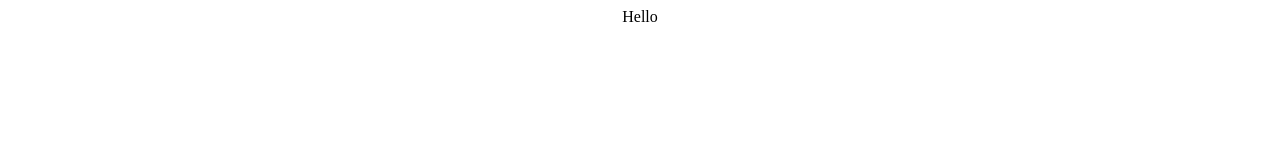
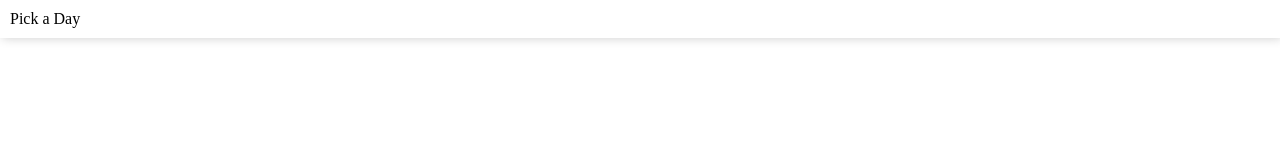
Before and after one commit to giacomoschiavo/pick-a-day, a React (Create React App) app: page / in a window 1280 px wide. Shown: the top 160 px of the page. Built offline with nearby package versions, Linux system fonts and the light colour scheme.

Commit message:
added header component, moved router to App.ks

```diff
--- a/src/App.css
+++ b/src/App.css
@@ -1,8 +1,8 @@
+html,
+body {
+  margin: 0;
+}
+
 .App {
   text-align: center;
 }
-
-.App-logo {
-  height: 40vmin;
-  pointer-events: none;
-}
--- a/src/App.js
+++ b/src/App.js
@@ -1,6 +1,20 @@
 import "./App.css";
+import { BrowserRouter, Routes, Route } from "react-router-dom";
+import Home from "./components/routes/Home";
+import Create from "./components/routes/Create";
+import Vote from "./components/routes/Vote";
+import Results from "./components/routes/Results";
 function App() {
-  return <div className="App">Hello</div>;
+  return (
+    <BrowserRouter>
+      <Routes>
+        <Route path="/" element={<Home />} />
+        <Route path="/create" element={<Create />} />
+        <Route path="/:id" element={<Vote />} />
+        <Route path="/:id/results" element={<Results />} />
+      </Routes>
+    </BrowserRouter>
+  );
 }
 
 export default App;
--- a/src/components/routes/Home.js
+++ b/src/components/routes/Home.js
@@ -1,10 +1,11 @@
 import React from "react";
+import Header from "../ui/Header";
 
 const Home = () => {
   console.log("lol");
   return (
     <div>
-      <p>Header</p>
+      <Header />
     </div>
   );
 };
--- /dev/null
+++ b/src/components/ui/Header.js
@@ -0,0 +1,8 @@
+import React from "react";
+import classes from "./Header.module.css";
+
+const Header = () => {
+  return <div className={classes.header}>Pick a Day</div>;
+};
+
+export default Header;
--- /dev/null
+++ b/src/components/ui/Header.module.css
@@ -0,0 +1,4 @@
+.header {
+  padding: 10px;
+  box-shadow: 2px 0 10px rgba(0, 0, 0, 0.2);
+}
--- a/src/index.js
+++ b/src/index.js
@@ -1,18 +1,4 @@
 import { render } from "react-dom";
-import { BrowserRouter, Routes, Route } from "react-router-dom";
 import App from "./App";
-import Create from "./components/routes/Create";
-import Vote from "./components/routes/Vote";
-import Results from "./components/routes/Results";
 
-render(
-  <BrowserRouter>
-    <Routes>
-      <Route path="/" element={<App />} />
-      <Route path="/create" element={<Create />} />
-      <Route path="/:id" element={<Vote />} />
-      <Route path="/:id/results" element={<Results />} />
-    </Routes>
-  </BrowserRouter>,
-  document.getElementById("root")
-);
+render(<App />, document.getElementById("root"));
```
